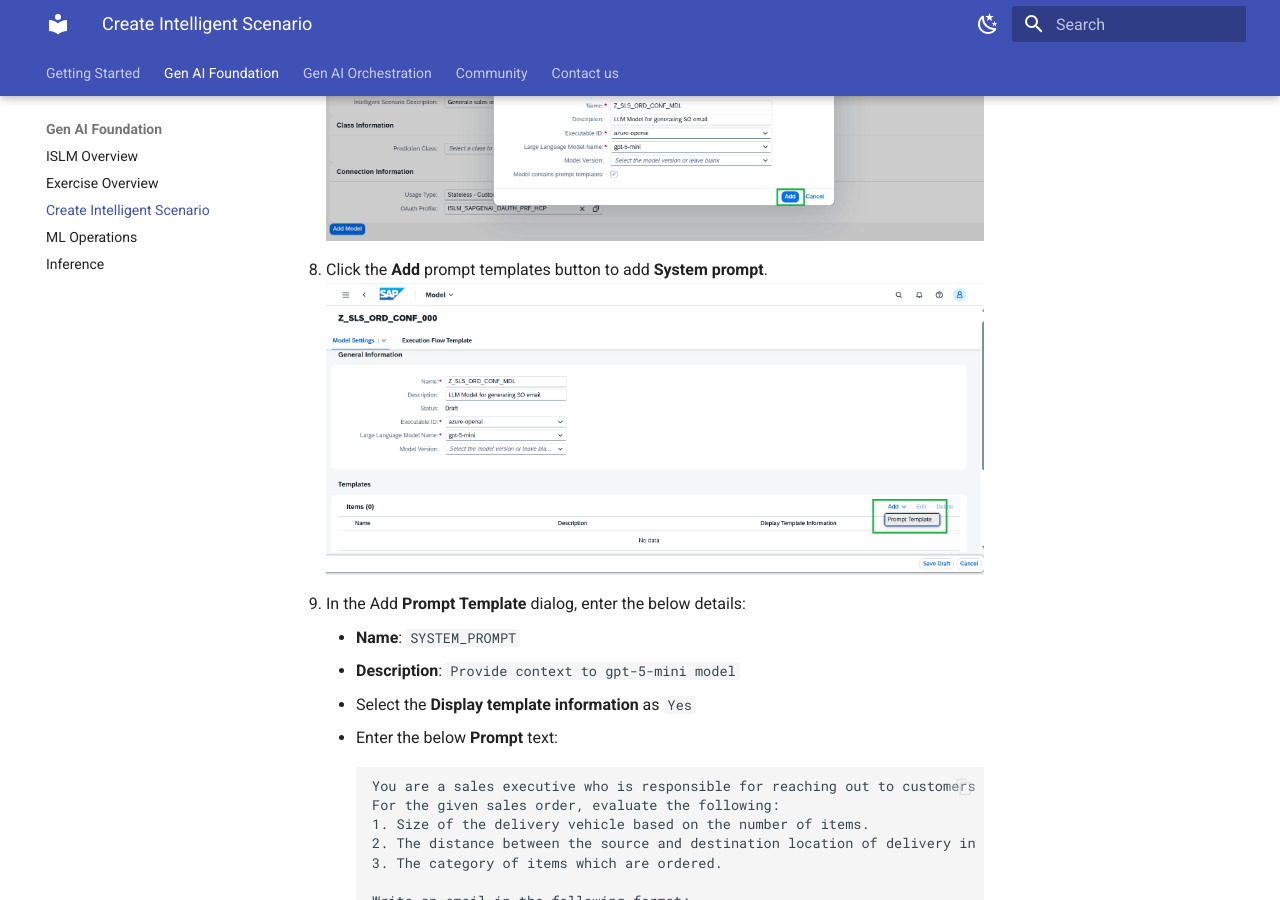
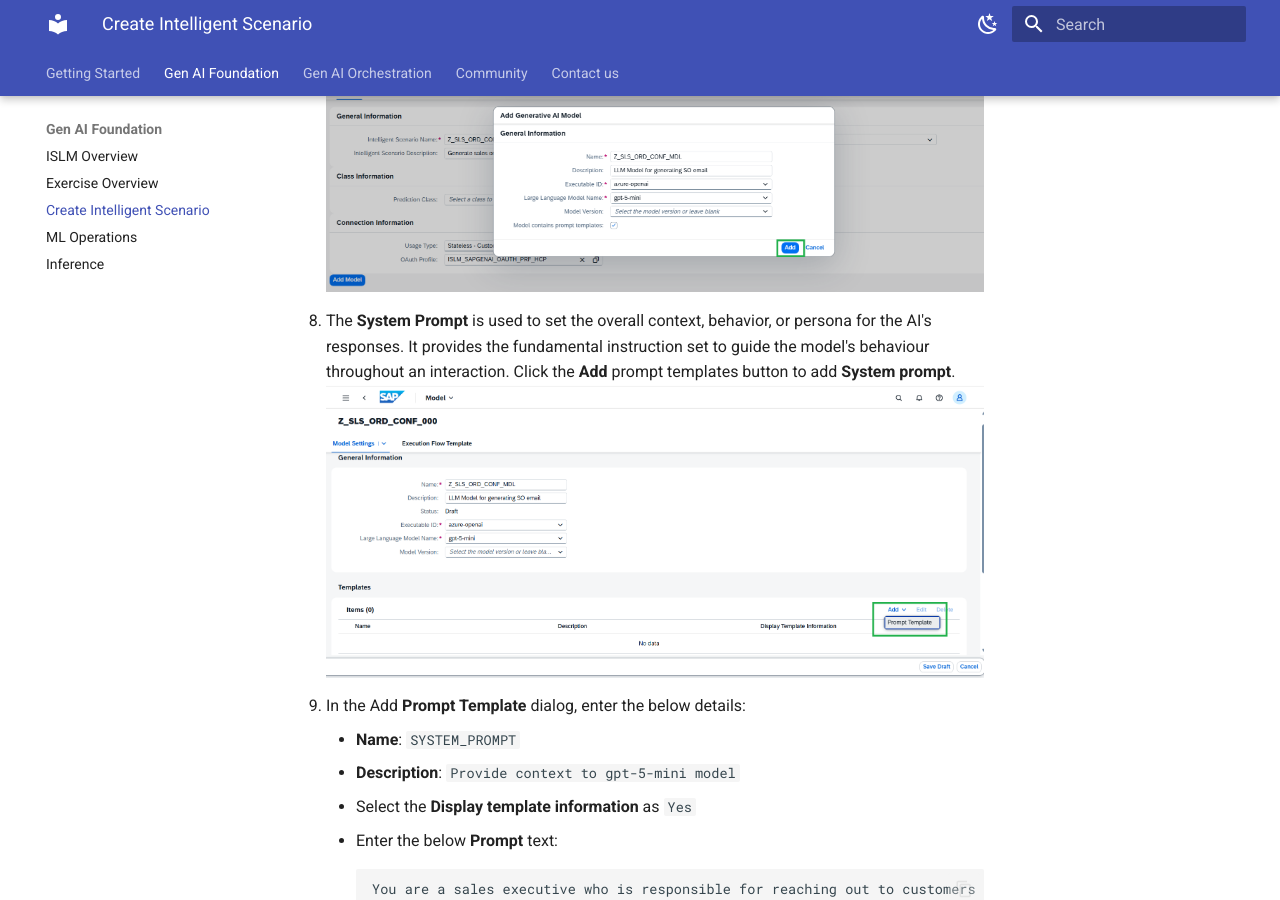
Before and after one commit to SAP-CLM-SL/ISLM, an MkDocs documentation site: the page built from docs/ISLM_with_SAPGenAI/createandpublish.md, in a window 1280 px wide and 900 px high, scrolled down 2669 px. Built offline with MkDocs 1.6.1 and Material for MkDocs 9.7.7, drawn with Linux system fonts in a browser that asks for light colours; some of the changed text lies outside the part shown.

Commit message:
Update createandpublish.md

```diff
--- a/docs/ISLM_with_SAPGenAI/createandpublish.md
+++ b/docs/ISLM_with_SAPGenAI/createandpublish.md
@@ -18,7 +18,7 @@
 4. Select the **Usage Type**.<br> A shared connectivity model in ISLM enables a single connection between the ABAP system and the SAP Generative AI Hub to be configured once and reused across multiple AI use cases. This streamlines connectivity management, strengthens governance, and reduces the overall configuration and setup effort. <br>
 ![](./images/UsageType.png)
 
-5. Click the **Add Model** button.
+5. **Model**: An ISLM entity that represents the AI model configured for use by an intelligent scenario, enabling centralized model configuration and reuse across supported AI use cases. Click the **Add Model** button.
 ![](./images/AddModel.png)
 
 6. The **Add Generative AI Model** screen will pop up. Enter the below details:
@@ -32,7 +32,7 @@
 7. Click the **Add** button.
 ![](./images/Add.png)
 
-8. Click the **Add** prompt templates button to add **System prompt**.
+8. The **System Prompt** is used to set the overall context, behavior, or persona for the AI's responses. It provides the fundamental instruction set to guide the model's behaviour throughout an interaction. Click the **Add** prompt templates button to add **System prompt**.
 ![](./images/SPT.png)
 
 9. In the Add **Prompt Template** dialog, enter the below details:
@@ -58,7 +58,7 @@
 ![](./images/Ssave.png)<br>
 ![](./images/Yes.png)
 
-11. Click the **Add** prompt templates button to add **User prompt**.
+11. The second prompt will be an **User Prompt**. User prompts are dynamic instructions or queries for an AI to perform a particular task. Click the **Add** prompt templates button to add **User prompt**.
 ![](./images/UPT.png)
 
 12. In the **Add Prompt Template** dialog, enter the below details:
```
